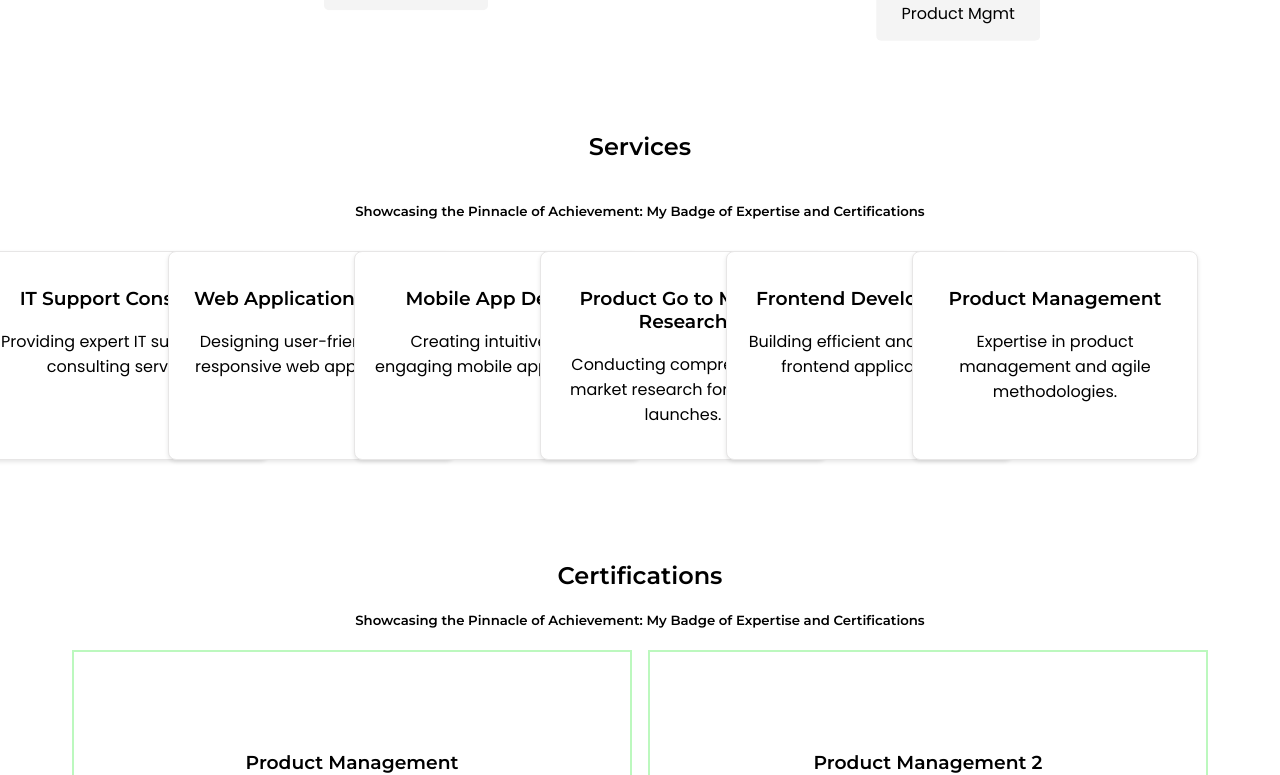
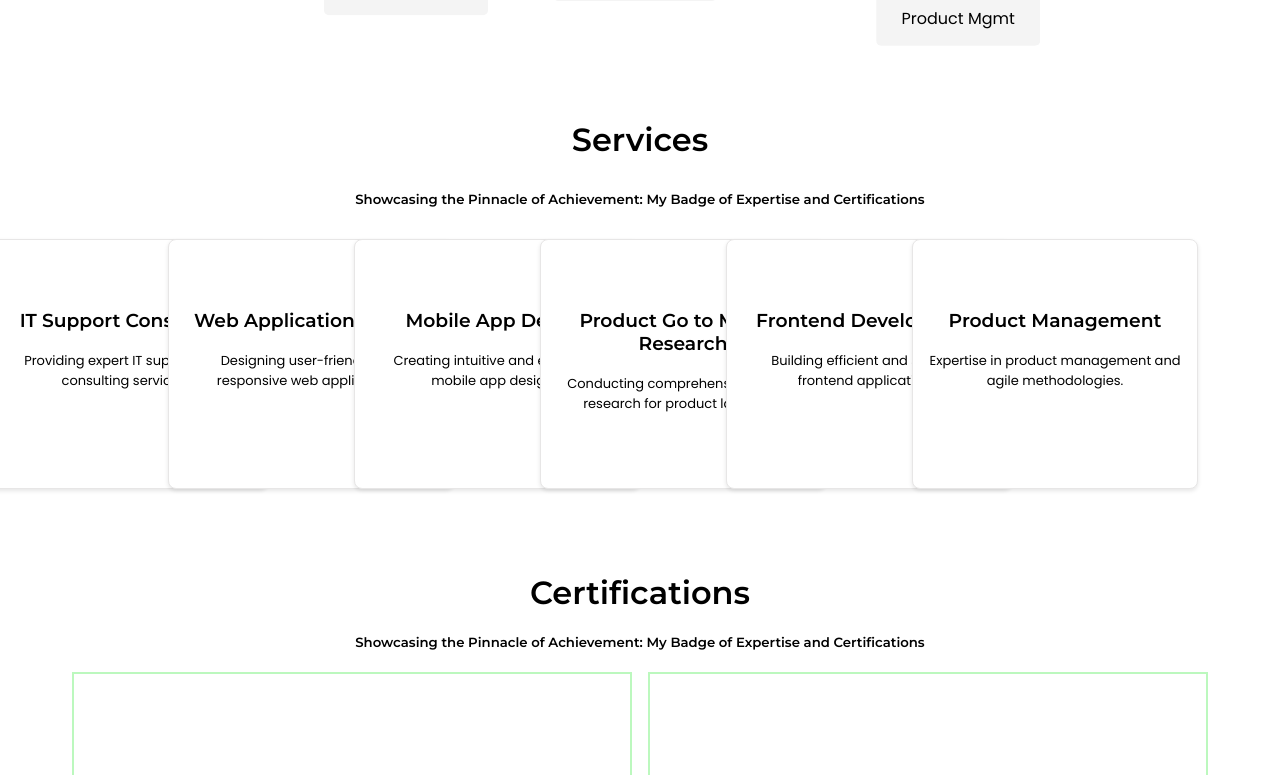
Before and after one commit to gadgetdom/fid37is-portfolio, a React (Create React App) app: page / in a window 1280 px wide. Shown: the part 878-1653 px from the top of the page. Built offline with nearby package versions, Linux system fonts and the light colour scheme.

Commit message:
Font styling

```diff
--- a/src/pages/Home.css
+++ b/src/pages/Home.css
@@ -5,6 +5,11 @@
     gap: 10;
     padding: 20px;
   } */
+
+  h1 {
+    font-size: 2rem;
+    margin-bottom: 10px;
+  }
   .image-column img {
     transition: filter 0.3s ease, transform 0.3s ease;
 }
@@ -91,7 +96,7 @@
 
     .image-column {
       position: relative;
-      width: 60%; /* Adjust size as needed */
+      width: 60%;
       margin-bottom: 20px;
     }
 
@@ -115,7 +120,7 @@
 
   .image-column {
     position: relative;
-    width: 50%; /* Adjust size for tablets */
+    width: 50%;
     max-width: 200px;
     margin-bottom: 20px;
   }
@@ -126,7 +131,7 @@
   }
 
   .text-column.shifted {
-    transform: translateX(0); /* Prevents text from being pushed out */
+    transform: translateX(0);
   }
 }
 
@@ -172,9 +177,11 @@
     padding: 16px;
     margin-left: -100px;
     box-shadow: 0 2px 4px rgba(0, 0, 0, 0.1);
-    width: 400px;
+    width: 300px;
+    height: 250px;
     transition: transform 0.3s ease, box-shadow 0.3s ease, margin-left 0.3s ease;
     z-index: 2;
+    padding-top: 50px;
 }
 
 .service-card:hover {
@@ -183,6 +190,9 @@
     color: white;
     margin-left: 0;
     box-shadow: 0 4px 8px rgba(0, 0, 0, 0.15);
+}
+.service-card p {
+    font-size: small;
 }
 
 .services-section:hover .service-card:not(:hover) {
```
